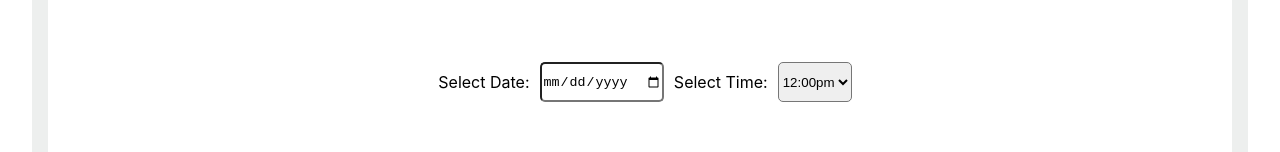
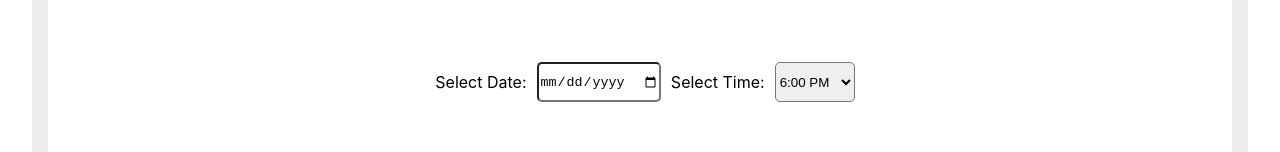
Before and after one commit to jimbatshetrim/little-lemon, a React (Create React App) app: page /reservations in a window 1280 px wide. Shown: the part 338-490 px from the top of the page. Built offline with nearby package versions, Linux system fonts and the light colour scheme.

Commit message:
feat: select available times depending on date

```diff
--- a/src/App.js
+++ b/src/App.js
@@ -3,14 +3,27 @@ import {BrowserRouter, Route, Routes} from 'react-router-dom';
 import Layout from './components/layout';
 import Homepage from './components/homepage';
 import Reservations from './components/reservations';
+import {useReducer} from 'react';
+
+const time = ['6:00 PM', '7:00 PM', '8:00 PM', '9:00 PM', '10:00 PM'];
+const availableTimes ={Monday: time, Tuesday: [...time].splice(1, 4), Wednesday: time,
+    Thursday: time, Friday: time,
+    Saturday: time,
+    Sunday: time
+};
+const reducer = (state, action) => {
+    return availableTimes[action.day]
+}
 
 function App() {
+    const initialState = time;
+    const [state, dispatch] = useReducer(reducer, initialState);
     return (
         <BrowserRouter>
             <Routes>
                 <Route path="/" element={<Layout/>}>
                     <Route index element={<Homepage/>}/>
-                    <Route path="/reservations" element={<Reservations/>}/>
+                    <Route path="/reservations" element={<Reservations availableTimes={state} dispatch={dispatch}/>}/>
                 </Route>
             </Routes>
         </BrowserRouter>
--- a/src/components/reservations.js
+++ b/src/components/reservations.js
@@ -1,7 +1,8 @@
 import React, {useState} from 'react';
 import '../styles/reservations.css';
 
-function Reservations(props) {
+const weekday = ["Sunday","Monday","Tuesday","Wednesday","Thursday","Friday","Saturday"];
+function Reservations({availableTimes, dispatch}) {
 	const [fname, setFName] = useState('');
 	const [lname, setLName] = useState('');
 	const [email, setEmail] = useState('');
@@ -43,16 +44,19 @@ function Reservations(props) {
 					<label htmlFor="date">Select Date:</label>
 					<input
 						value={date}
-						onChange={(e) => setDate(e.target.value)}
+						onChange={({target: {value}}) =>  {
+							setDate(value);
+							dispatch({day: weekday[new Date(value).getDay()]})
+						}}
 						type="date" id="date" placeholder="Select Date" required/>
 					<label htmlFor="time">Select Time:</label>
 					<select
 						value={time}
 						onChange={(e) => setTime(e.target.value)}
 						id="time" required>
-						<option>
-							12:00pm
-						</option>
+						{
+							availableTimes?.map(time => <option key={time}>{time}</option>)
+						}
 					</select>
 				</div>
 				<div className="form-container">
```
